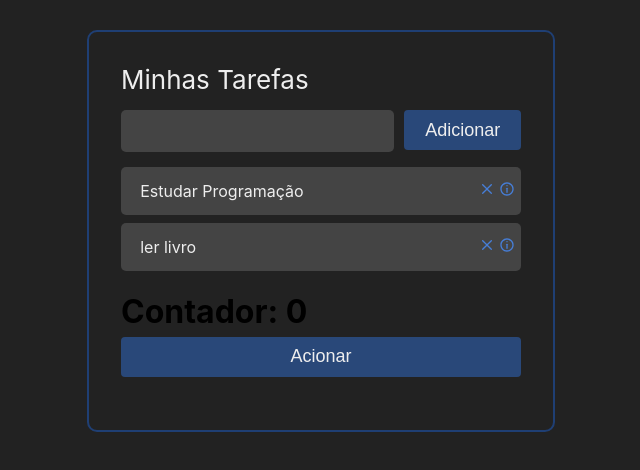
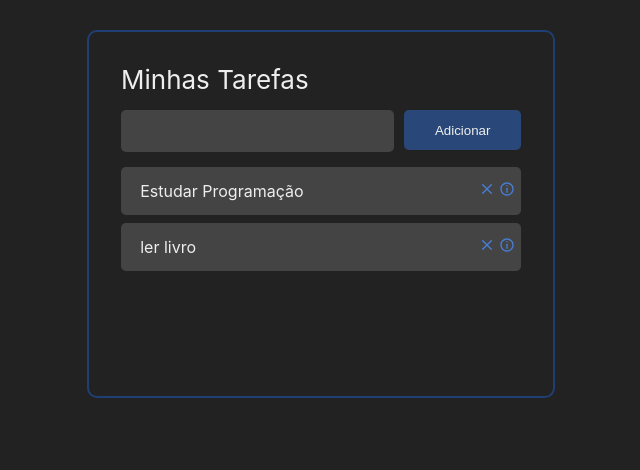
Before and after one commit to jose-guilherme93/to-do-list, a React (Create React App) app: page / in a window 1280 px wide. Shown: the top 470 px of the page, without its empty margins (319-959 px from the left). Built offline with nearby package versions, Linux system fonts and the light colour scheme; the HTML template or start-up script is replaced by a standard one.

Commit message:
application completed.

```diff
--- a/src/App.jsx
+++ b/src/App.jsx
@@ -5,7 +5,7 @@ import './App.css'
 
 import Tasks from './components/Tasks';
 import AddTask from "./components/AddTask";
-import Footer from "./components/Footer"
+
 import { BrowserRouter as Router, Route } from "react-router-dom";
 import TaskDetails from "./components/TaskDetails";
 
@@ -28,7 +28,6 @@ const App = () => {
   )
 
     // const handleLocalStorage = React.useEffect = () => {localStorage.setItem('tasks')}
-    localStorage.setItem('nome' , 'on')
     const handleTaskClick = (taskId) => {
       const newTasks = tasks.map(task => {
         if (task.id === taskId) return {...task, completed: !task.completed}
@@ -55,6 +54,8 @@ const App = () => {
         const newTasks = tasks.filter(task => task.id !== taskId)
         setTasks(newTasks)
     }
+    localStorage.setItem('taskTitle', 'id')
+
 
     return (
       <Router>
@@ -68,9 +69,7 @@ const App = () => {
                   handleTaskClick={handleTaskClick}
                   handleTaskDeletion={handleTaskDeletion} />
 
-                  <div className="footer">
-                    <Footer/>
-                  </div>
+
                     </>
                 )}/>
                 <Route path="/:taskTitle" exact component={TaskDetails}/>
--- a/src/components/Footer.css
+++ /dev/null
@@ -1,11 +0,0 @@
-
-.button {
-
-    font-size: large;
-    border: none;
-    outline: none;
-    border-radius: 4px ;
-}
-.button {
-    transition: margin-left 1s  1s;
-}
--- a/src/components/Footer.jsx
+++ /dev/null
@@ -1,15 +0,0 @@
-import React, { useState } from 'react'
-
-import "./Footer.css"
-const Footer = () => {
-        const [footer, setFooter] = useState(0)
-
-    return (
-        <>
-
-        <h1>Contador: {footer}<button className="button" onClick={() => {setFooter(footer + 1)}}>Acionar</button></h1>
-
-        </>
-    )
-}
-export default Footer
```
